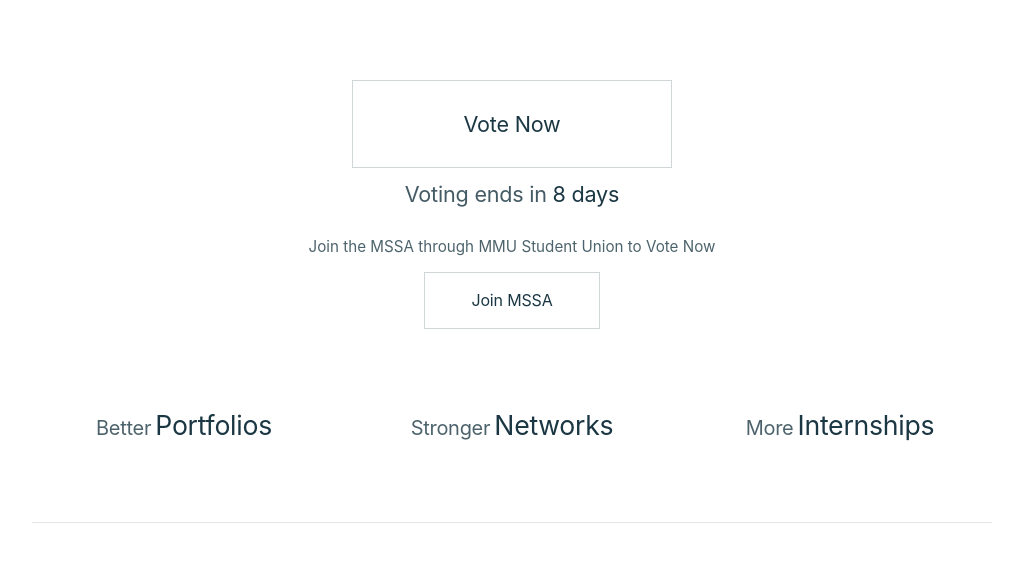
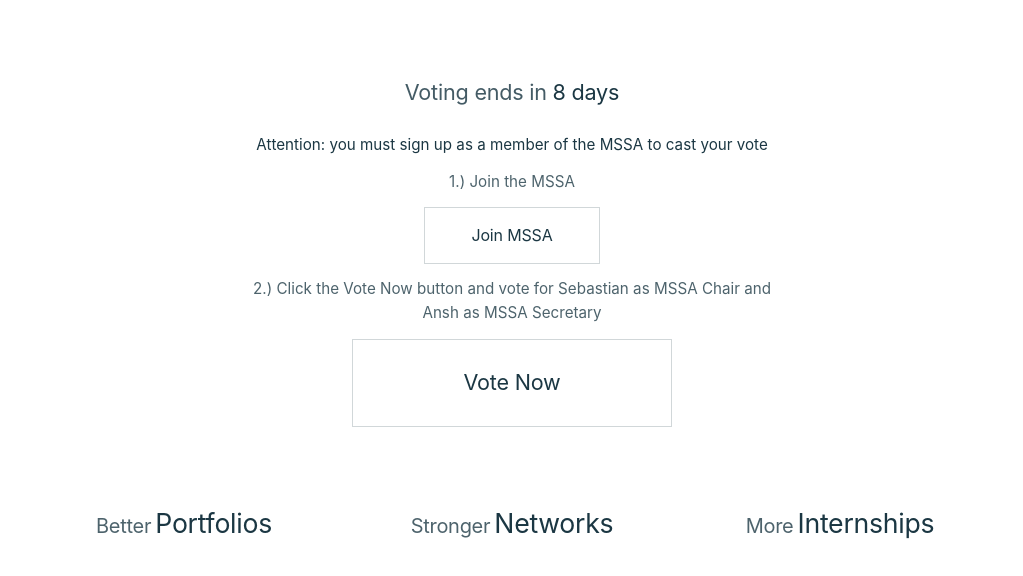
Before and after one commit to sebastiansamana/varelism.com, an Astro site: page /vote in a window 1280 px wide. Shown: the top 576 px of the page, without its empty margins (128-1151 px from the left). Built offline with nearby package versions, Linux system fonts and the light colour scheme; Astro itself is replaced by a stand-in of ours; a web font is replaced by a local one.

Commit message:
Restructure vote CTA into steps

```diff
--- a/src/pages/vote.astro
+++ b/src/pages/vote.astro
@@ -5,6 +5,28 @@
 <BaseLayout title="Vote" description="Campaign and manifesto page.">
   <section class="vote-page">
     <section class="vote-cta">
+      <p class="vote-countdown">
+        <span class="vote-countdown-label">Voting ends in</span>
+        <span id="vote-countdown" data-target="2026-04-14T23:59:59+01:00">13 days</span>
+      </p>
+      <div class="vote-instructions">
+        <p class="vote-attention">
+          Attention: you must sign up as a member of the MSSA to cast your vote
+        </p>
+        <p>1.) Join the MSSA</p>
+        <a
+          class="vote-button vote-button--secondary"
+          href="https://www.theunionmmu.org/groups/manchester-student-society-of-architecture-mssa"
+          target="_blank"
+          rel="noreferrer"
+        >
+          Join MSSA
+        </a>
+        <p>
+          2.) Click the Vote Now button and vote for Sebastian as MSSA Chair and
+          Ansh as MSSA Secretary
+        </p>
+      </div>
       <a
         class="vote-button vote-button--primary"
         href="https://www.totum.vote/manmet"
@@ -13,21 +35,6 @@
       >
         Vote Now
       </a>
-      <p class="vote-countdown">
-        <span class="vote-countdown-label">Voting ends in</span>
-        <span id="vote-countdown" data-target="2026-04-14T23:59:59+01:00">13 days</span>
-      </p>
-      <div class="vote-instructions">
-        <p>Join the MSSA through MMU Student Union to Vote Now</p>
-        <a
-          class="vote-button vote-button--secondary"
-          href="https://www.theunionmmu.org/groups/manchester-student-society-of-architecture-mssa"
-          target="_blank"
-          rel="noreferrer"
-        >
-          Join MSSA
-        </a>
-      </div>
     </section>
 
     <section class="pillars">
@@ -439,6 +446,10 @@
     margin: 0;
   }
 
+  .vote-attention {
+    color: var(--ink);
+  }
+
   @media (max-width: 900px) {
     .vote-page {
       gap: 4.5rem;
```
